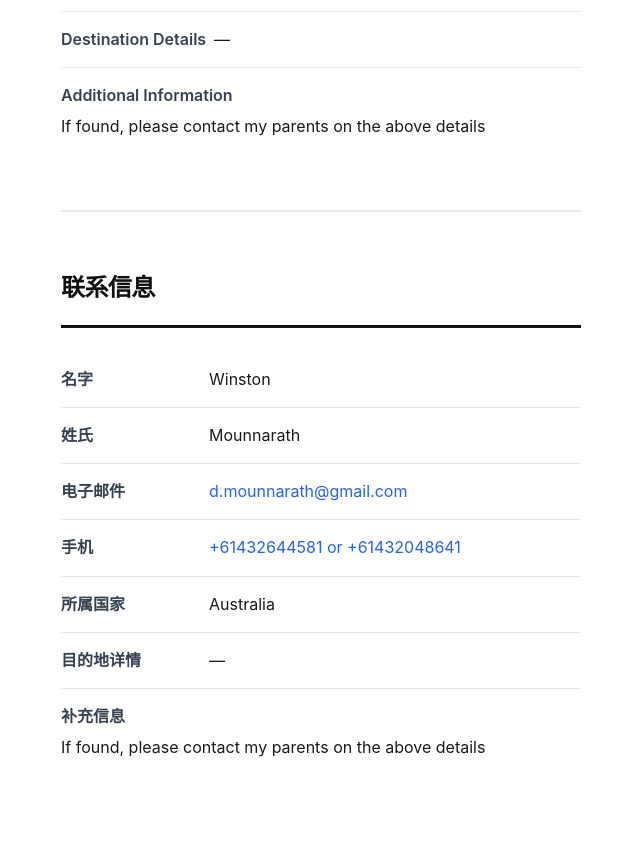
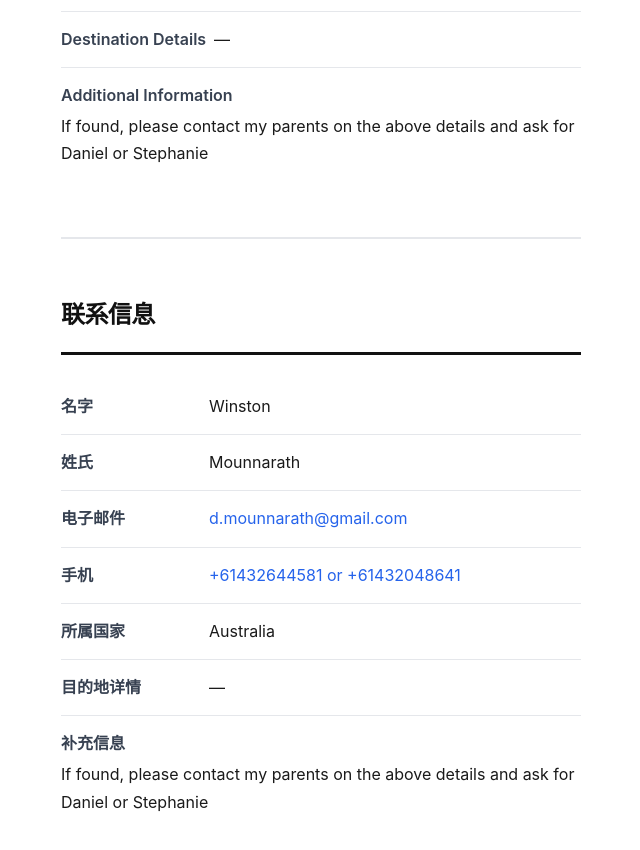
Before and after one commit to deem0u/deem0u.github.io, a plain HTML site: page winstonmounnarath/index.html in a window 1280 px wide. Shown: the part 432-1282 px from the top of the page, without its empty margins (319-959 px from the left). Drawn offline with Linux system fonts and the light colour scheme.

Commit message:
Update contact: winstonmounnarath (admin)

```diff
--- a/winstonmounnarath/index.html
+++ b/winstonmounnarath/index.html
@@ -17,7 +17,7 @@
 <div class="info"><span class="label">Mobile</span><span class="value"><a href="tel:+61432644581or+61432048641">+61432644581 or +61432048641</a></span></div>
 <div class="info"><span class="label">Home Country</span><span class="value">Australia</span></div>
 <div class="info"><span class="label">Destination Details</span><span class="value">—</span></div>
-<div class="info"><span class="label">Additional Information</span><span class="value">If found, please contact my parents on the above details</span></div>
+<div class="info"><span class="label">Additional Information</span><span class="value">If found, please contact my parents on the above details and ask for Daniel or Stephanie</span></div>
 <hr class="divider">
 <section class="section-zh">
 <h1>联系信息</h1>
@@ -27,7 +27,7 @@
 <div class="info"><span class="label">手机</span><span class="value"><a href="tel:+61432644581or+61432048641">+61432644581 or +61432048641</a></span></div>
 <div class="info"><span class="label">所属国家</span><span class="value">Australia</span></div>
 <div class="info"><span class="label">目的地详情</span><span class="value">—</span></div>
-<div class="info"><span class="label">补充信息</span><span class="value">If found, please contact my parents on the above details</span></div>
+<div class="info"><span class="label">补充信息</span><span class="value">If found, please contact my parents on the above details and ask for Daniel or Stephanie</span></div>
 </section>
 </div>
 </body>
```
